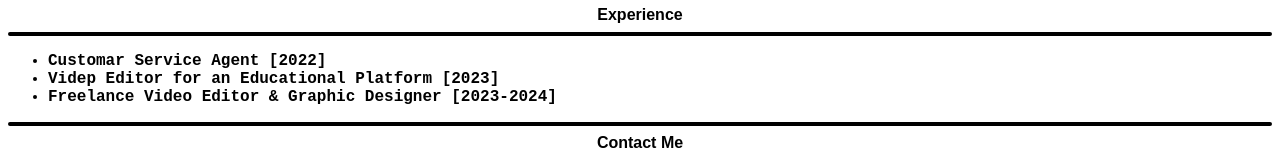
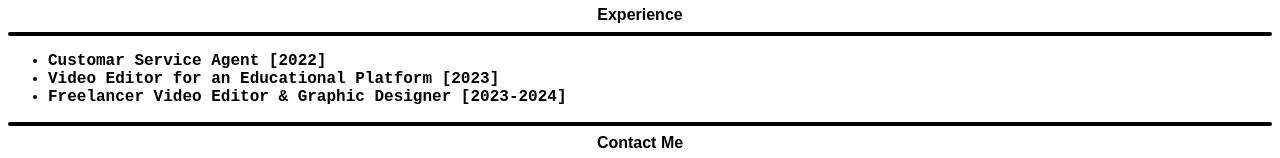
Before and after one commit to mgaber0/mgaber, a plain HTML site: page resume.html in a window 1280 px wide. Shown: the part 558-716 px from the top of the page. Drawn offline with Linux system fonts and the light colour scheme.

Commit message:
Update resume.html

```diff
--- a/resume.html
+++ b/resume.html
@@ -60,8 +60,8 @@
 
     <ul style="font-family: 'Courier New', Courier, monospace; font-weight: bold;">
         <li>Customar Service Agent [2022]</li>
-        <li>Videp Editor for an Educational Platform [2023]</li>
-        <li>Freelance Video Editor & Graphic Designer [2023-2024]</li>
+        <li>Video Editor for an Educational Platform [2023]</li>
+        <li>Freelancer Video Editor & Graphic Designer [2023-2024]</li>
     </ul>
     <hr style="border: 2px solid black; border-radius: 5px;">
     <h4 style="text-align: center; font-family:sans-serif; font-weight: 800; margin-top: 1%;margin-top: auto;margin-bottom: auto">
```
